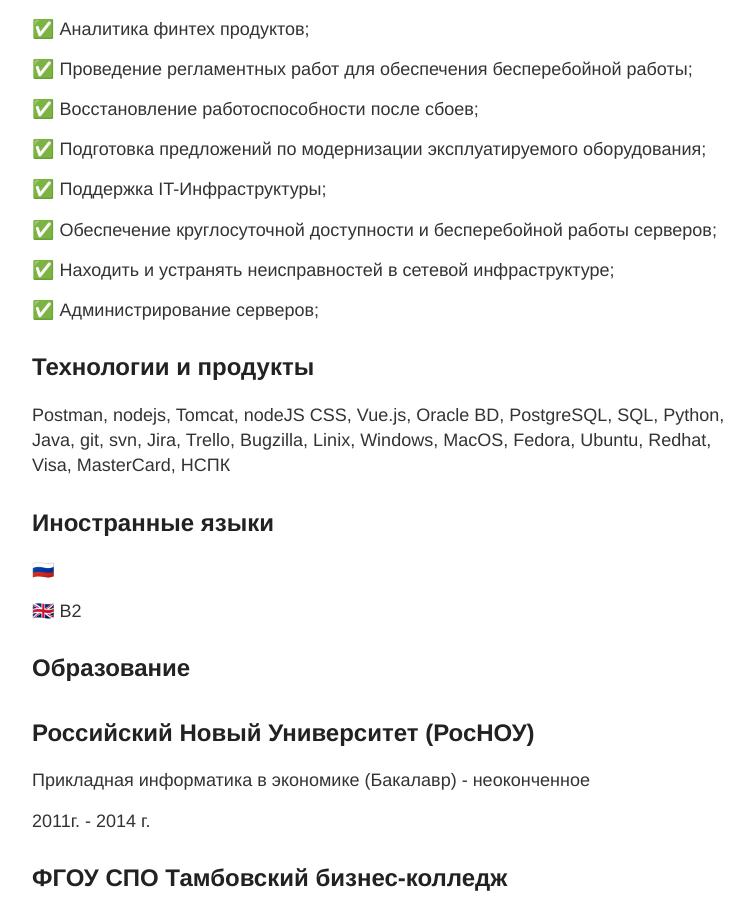
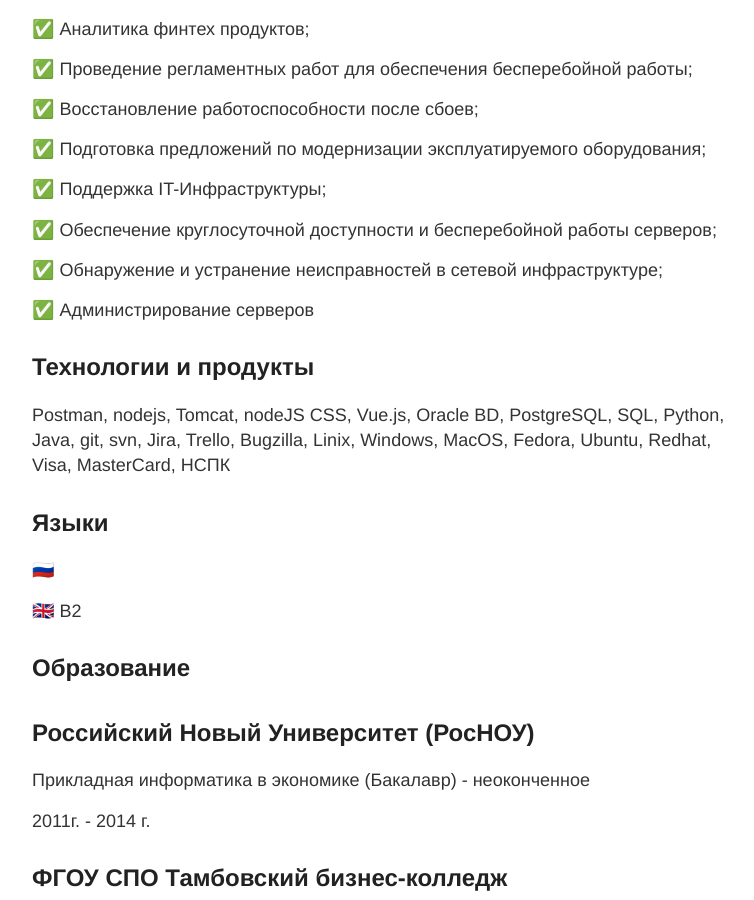
Before and after one commit to tatarinovms/tatarinovms.github.io, a Jekyll site: the page built from cv.md, in a window 1280 px wide and 900 px high, scrolled down 1732 px. Shown: the whole window, without its empty margins (248-1002 px from the left). Built offline with Jekyll 4.4.1, drawn with Linux system fonts in a browser that asks for light colours.

Commit message:
Update cv.md

```diff
--- a/cv.md
+++ b/cv.md
@@ -70,15 +70,15 @@
 
 ✅ Обеспечение круглосуточной доступности и бесперебойной работы серверов;
 
-✅ Находить и устранять неисправностей в сетевой инфраструктуре;
+✅ Обнаружение и устранение неисправностей в сетевой инфраструктуре;
 
-✅ Администрирование серверов;
+✅ Администрирование серверов
 
 ## Технологии и продукты
 
 Postman, nodejs, Tomcat, nodeJS CSS, Vue.js, Oracle BD, PostgreSQL, SQL, Python, Java, git, svn, Jira, Trello, Bugzilla, Linix, Windows, MacOS, Fedora, Ubuntu, Redhat, Visa, MasterCard, НСПК
 
-## Иностранные языки
+## Языки
 
 🇷🇺
 
```
